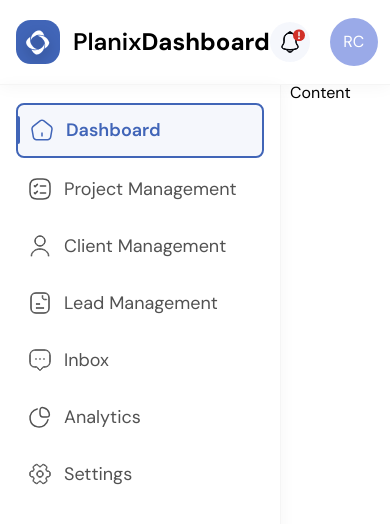
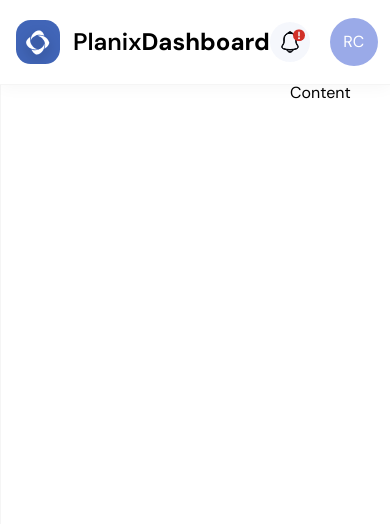
Before and after one commit to Roman-Chaban/planix-app, a Next.js app: page /en/dashboard in a window 390 px wide. Shown: the top 524 px of the page. Built offline with nearby package versions, Linux system fonts and the light colour scheme.

Commit message:
Refactor: Update content padding, add responsive rules, add text-before-decoation mixin.

```diff
--- a/src/widgets/sidebar/ui/styles.module.scss
+++ b/src/widgets/sidebar/ui/styles.module.scss
@@ -16,8 +16,12 @@
 
 .content {
   @include flex-col(3.063rem, start, stretch);
-  padding: 1.125rem 1rem 0 1rem;
+  padding: 1.938rem 1rem 0 1rem;
   min-height: 100dvh;
+
+  @include respond(laptop) {
+    display: none;
+  }
 }
 
 .list {
@@ -28,6 +32,7 @@
   @include flex-row(spacing.$space-4);
   padding: 0.813rem 1.688rem 0.875rem 0.75rem;
   color: color.$color-black-800;
+  min-width: 0;
 
   & > a {
     font: {
@@ -35,6 +40,7 @@
       weight: size.$font-weight-regular;
     }
     color: inherit;
+    @include text-ellipsis;
   }
 }
 
@@ -56,13 +62,15 @@
   }
 
   &::before {
-    content: '';
-    position: absolute;
-    left: 0;
-    width: 0.156rem;
-    height: 1.75rem;
-    border-radius: 0 0.5rem 0.5rem 0;
-    background: var(--sidebar-active);
+    @include text-before-decoration(
+      '',
+      absolute,
+      0,
+      0.156rem,
+      1.75rem,
+      0 0.5rem 0.5rem 0,
+      var(--sidebar-active)
+    );
   }
 }
 
```
